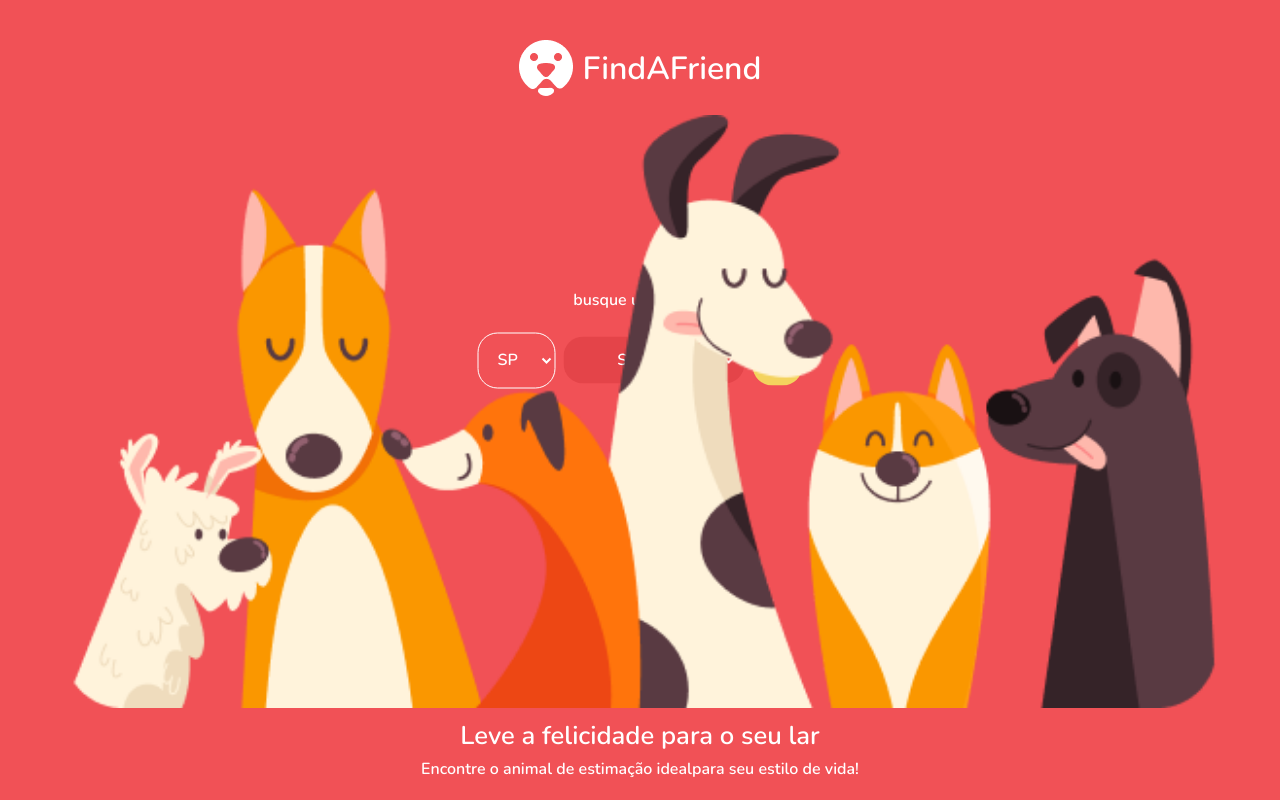
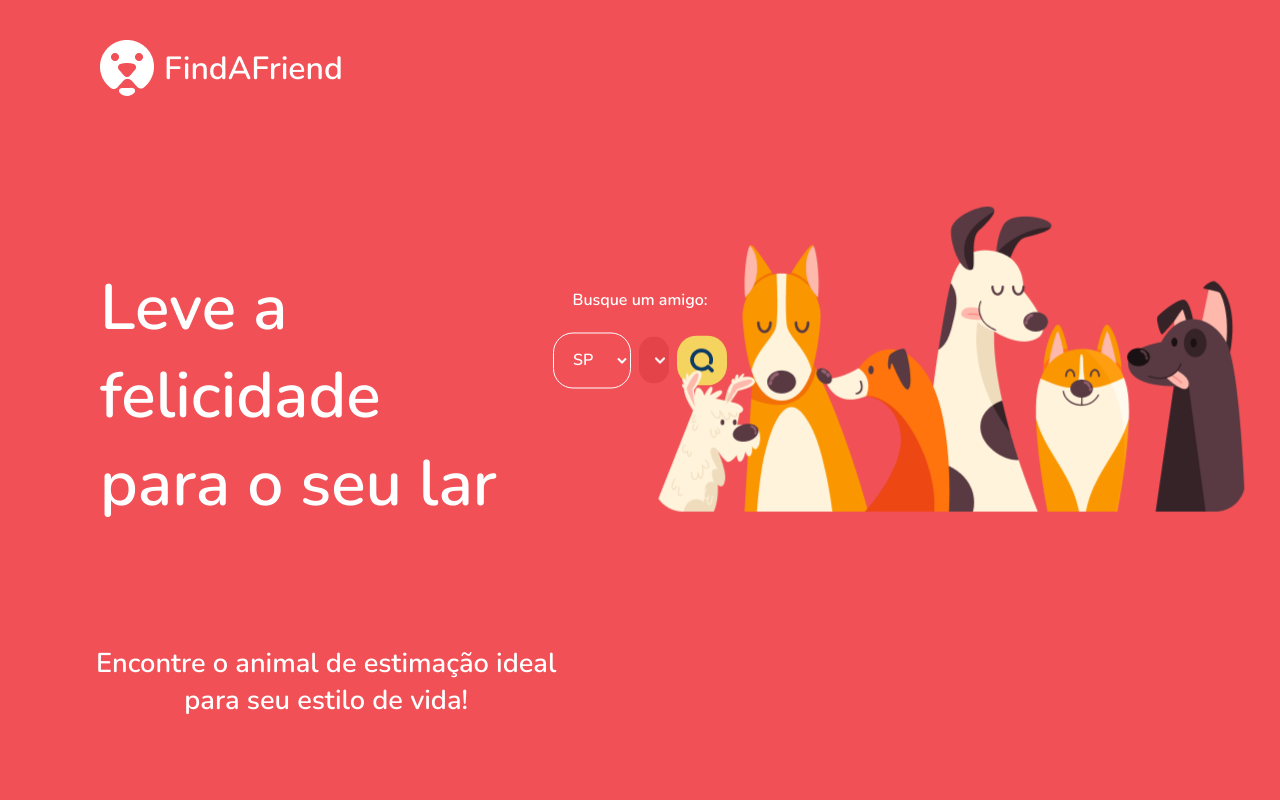
Before and after one commit to RuanDevz/FindAFriend, a plain HTML site: page index.html in a window 1280 px wide. Drawn offline with nearby package versions, Linux system fonts and the light colour scheme.

Commit message:
nootbook quase concluido

```diff
--- a/index.html
+++ b/index.html
@@ -18,7 +18,7 @@
     </header>
     <main>
         <div class="buscaramigo">
-            <p>busque um amigo:</p>
+            <p>Busque um amigo:</p>
         </div>
         <div class="cidades">
             <select id="sigla" name="estado">
@@ -51,41 +51,17 @@
                 <option value="TO">TO</option>
               </select>
               <select id="cidade" name="estado">
-                <option value="AC">Acre</option>
-                <option value="AL">Alagoas</option>
-                <option value="AP">Amapá</option>
-                <option value="AM">Amazonas</option>
-                <option value="BA">Bahia</option>
-                <option value="CE">Ceará</option>
-                <option value="DF">Distrito Federal</option>
-                <option value="ES">Espírito Santo</option>
-                <option value="GO">Goiás</option>
-                <option value="MA">Maranhão</option>
-                <option value="MT">Mato Grosso</option>
-                <option value="MS">Mato Grosso do Sul</option>
-                <option value="MG">Minas Gerais</option>
-                <option value="PA">Pará</option>
-                <option value="PB">Paraíba</option>
-                <option value="PR">Paraná</option>
-                <option value="PE">Pernambuco</option>
-                <option value="PI">Piauí</option>
-                <option value="RJ">Rio de Janeiro</option>
-                <option value="RN">Rio Grande do Norte</option>
-                <option value="RS">Rio Grande do Sul</option>
-                <option value="RO">Rondônia</option>
-                <option value="RR">Roraima</option>
-                <option value="SC">Santa Catarina</option>
-                <option selected value="SP">São Paulo</option>
-                <option value="SE">Sergipe</option>
-                <option value="TO">Tocantins</option>
               </select>
               <button id="buscar"></button>
         </div>
         <div class="imagens_e_textos">
             <img src="imagens/OBJECTS.png" alt="cachorros">
             <h2>Leve a felicidade para o seu lar</h2>
-            <p>Encontre o animal de estimação idealpara seu estilo de vida!</p>
+        </div>
+        <div class="subtitulo">
+            <p>Encontre o animal de estimação ideal <br> para seu estilo de vida!</p>
         </div>
     </main>
+    <script src="main.js"></script>
 </body>
 </html>
--- /dev/null
+++ b/main.js
@@ -0,0 +1,73 @@
+const estado = document.getElementById('sigla');
+const selectCidade = document.getElementById('cidade');
+
+const cidadesPorEstado = {
+
+    DF: [ "Brasília",],
+
+    RR: [  "Boa Vista", "Caracaraí", "Mucajaí",],
+
+    TO: [ "Palmas", "Araguaína", "Gurupi", "Porto Nacional", "Paraíso do Tocantins", "Guaraí", "Colinas do Tocantins", "Formoso do Araguaia", "Tocantinópolis", "Miracema do Tocantins", "Taguatinga", "Wanderlândia", "Xambioá", "Augustinópolis", "Ananás", "Araguatins", "Dianópolis", "São Miguel do Tocantins", "Nova Olinda", "Alvorada",],
+
+    SE: [ "Aracaju", "Nossa Senhora do Socorro", "Lagarto", "Itabaiana", "São Cristóvão", "Estância", "Tobias Barreto", "Itabaianinha", "Simão Dias", "Capela", "Propriá", "Poço Verde", "Nossa Senhora da Glória", "Porto da Folha", "Canindé de São Francisco", "Laranjeiras", "Barra dos Coqueiros", "Aquidabã", "Riachão do Dantas", "Boquim",],
+
+    RO: [ "Porto Velho", "Ji-Paraná", "Ariquemes", "Vilhena", "Cacoal", "Jaru", "Guajará-Mirim", "Rolim de Moura", "Pimenta Bueno", "Ouro Preto do Oeste", "Nova Mamoré", "Machadinho d'Oeste", "Buritis", "Espigão d'Oeste", "Candeias do Jamari", "Alta Floresta d'Oeste", "São Miguel do Guaporé", "Colorado do Oeste", "Mirante da Serra", "Monte Negro",],
+
+    RS: [  "Porto Alegre", "Caxias do Sul", "Pelotas", "Canoas", "Santa Maria", "Gravataí", "Viamão", "Novo Hamburgo", "São Leopoldo", "Rio Grande", "Alvorada", "Passo Fundo", "Uruguaiana", "Sapucaia do Sul", "Santa Cruz do Sul", "Cachoeirinha", "Bagé", "Bento Gonçalves", "Esteio", "Ijuí",],
+
+    RN: [ "Natal", "Mossoró", "Parnamirim", "São Gonçalo do Amarante", "Macaíba", "Ceará-Mirim", "Caicó", "Assu", "Currais Novos", "São José de Mipibu", "Santa Cruz", "Nova Cruz", "Apodi", "João Câmara", "Pau dos Ferros", "Areia Branca", "Macau", "Baraúna", "Canguaretama", "Goianinha",],
+
+    RJ: [ "Rio de Janeiro", "São Gonçalo", "Duque de Caxias", "Nova Iguaçu", "Niterói", "Belford Roxo", "São João de Meriti", "Campos dos Goytacazes", "Petrópolis", "Volta Redonda", "Magé", "Itaboraí", "Mesquita", "Cabo Frio", "Angra dos Reis", "Macaé", "Nilópolis", "Teresópolis", "Barra Mansa", "Queimados",],
+
+    PI: [  "Teresina", "Parnaíba", "Picos", "Piripiri", "Campo Maior", "Floriano", "Barras", "Pedro II", "Altos", "José de Freitas", "Luzilândia", "Oeiras", "Batalha", "Esperantina", "Miguel Alves", "Castelo do Piauí", "União", "Cocal", "São João do Piauí", "Valença do Piauí",
+],
+    PE: ["Recife", "Jaboatão dos Guararapes", "Olinda", "Caruaru", "Paulista", "Petrolina", "Cabo de Santo Agostinho", "Camaragibe", "Garanhuns", "Vitória de Santo Antão", "Igarassu", "São Lourenço da Mata", "Santa",],
+
+    PR: [  "Curitiba", "Londrina", "Maringá", "Ponta Grossa", "Cascavel", "São José dos Pinhais", "Foz do Iguaçu", "Colombo", "Guarapuava", "Paranaguá", "Araucária", "Toledo", "Apucarana", "Pinhais", "Campo Largo", "Arapongas", "Cambé", "Paranavaí", "Almirante Tamandaré", "Umuarama",],
+
+    PB: [ "João Pessoa", "Campina Grande", "Santa Rita", "Patos", "Bayeux", "Cabedelo", "Sousa", "Cajazeiras", "Guarabira", "Mamanguape", "Queimadas", "Esperança", "Monteiro", "Pombal", "Catolé do Rocha", "Rio Tinto", "Areia", "Solânea", "Alagoa Grande", "Itaporanga",],
+
+    PA: [ "Belém", "Ananindeua", "Santarém", "Marabá", "Castanhal", "Parauapebas", "Abaiara", "Cametá", "Capanema", "Bragança", "Moju", "Tucuruí", "Barcarena", "Altamira", "Tailândia", "Breves", "Itaituba", "Capitão Poço", "Igarapé-Miri", "Oriximiná",],
+
+    MG: [  "Belo Horizonte", "Uberlândia", "Contagem", "Juiz de Fora", "Betim", "Montes Claros", "Ribeirão das Neves", "Uberaba", "Governador Valadares", "Ipatinga", "Sete Lagoas", "Divinópolis", "Santa Luzia", "Ibirité", "Poços de Caldas", "Patos de Minas", "Teófilo Otoni", "Sabará", "Varginha", "Itabira",],
+
+    MS: [ "Campo Grande", "Dourados", "Três Lagoas", "Corumbá", "Naviraí", "Ponta Porã", "Sidrolândia", "Aquidauana", "Maracaju", "Nova Andradina", "Coxim", "Amambai", "Paranaíba", "Rio Brilhante", "Jardim", "Bela Vista", "Miranda", "Ribas do Rio Pardo", "Cassilândia", "Caarapó",],
+
+    MT: [  "Cuiabá", "Várzea Grande", "Rondonópolis", "Sinop", "Tangará da Serra", "Cáceres", "Sorriso", "Lucas do Rio Verde", "Primavera do Leste", "Barra do Garças", "Alta Floresta", "Nova Mutum", "Pontes e Lacerda", "Campo Verde", "Juína", "Colniza", "Guiratinga", "Poconé", "Peixoto de Azevedo", "Juara"],
+
+    MA : ["São Luís", "Imperatriz", "Timon", "Caxias", "Codó", "Paço do Lumiar", "Açailândia", "Bacabal", "Balsas", "Santa Inês", "Barra do Corda", "Pinheiro", "Chapadinha", "Santa Luzia", "Grajaú", "Viana", "Coroatá", "Itapecuru Mirim", "Pedreiras", "Zé Doca",],
+
+    GO: [ "Goiânia", "Aparecida de Goiânia", "Anápolis", "Rio Verde", "Luziânia", "Águas Lindas de Goiás", "Valparaíso de Goiás", "Trindade", "Formosa", "Novo Gama", "Catalão", "Senador Canedo", "Itumbiara", "Jataí", "Planaltina", "Cristalina", "Porangatu", "Inhumas", "Mineiros", "Jaraguá",],
+
+    ES: [ "Vitória", "Vila Velha", "Serra", "Cariacica", "Linhares", "São Mateus", "Colatina", "Guarapari", "Aracruz", "Nova Venécia", "Barra de São Francisco", "Santa Maria de Jetibá", "Castelo", "Itapemirim", "Conceição da Barra", "Alegre", "Mimoso do Sul", "Domingos Martins", "Baixo Guandu", "Iúna",],
+
+    CE: ["Fortaleza", "Caucaia", "Juazeiro do Norte", "Maracanaú", "Sobral", "Crato", "Itapipoca", "Maranguape", "Iguatu", "Quixadá", "Canindé", "Pacatuba", "Quixeramobim", "Aquiraz", "Russas", "Acaraú", "Horizonte", "Camocim", "Limoeiro do Norte", "Tauá",],
+
+    AL: ["Maceió", "Arapiraca", "Rio Largo", "Palmeira dos Índios", "União dos Palmares", "São Miguel dos Campos", "Penedo", "Coruripe", "Delmiro Gouveia", "Marechal Deodoro", "Campo Alegre", "Santana do Ipanema", "Atalaia", "Pilar", "Viçosa", "Teotônio Vilela", "Girau do Ponciano", "Marechal Thaumaturgo",],
+
+    AP: ["Macapá", "Santana", "Laranjal do Jari", "Oiapoque", "Mazagão", "Porto Grande", "Tartarugalzinho", "Pedra Branca do Amapari", "Serra do Navio", "Amapá",],
+
+    AM: ["Manaus", "Parintins", "Itacoatiara", "Manacapuru", "Coari", "Tabatinga", "São Gabriel da Cachoeira", "Maués", "Tefé", "Iranduba", "Benjamin Constant", "Autazes", "Barcelos", "Novo Airão", "Borba", "Manicoré", "Careiro da Várzea", "Presidente Figueiredo", "Eirunepé", "Rio Preto da Eva", "Humaitá"],
+
+    BA: ["Salvador", "Feira de Santana", "Vitória da Conquista", "Camaçari", "Itabuna", "Juazeiro", "Lauro de Freitas", "Ilhéus", "Jequié", "Teixeira de Freitas", "Alagoinhas", "Barreiras", "Porto Seguro", "Simões Filho", "Paulo Afonso", "Eunápolis", "Santo Antônio de Jesus", "Senhor do Bonfim", "Valença", "Candeias", "Guanambi", "Jacobina", "Serrinha", "Dias d'Ávila", "Casa Nova", "Campo Formoso", "Euclides da Cunha", "São Francisco do Conde", "Brumado", "Irecê", "Itapetinga", "São Sebastião do Passé",],
+
+    AC: ["Acrelândia", "Assis Brasil", "Brasiléia", "Bujari", "Capixaba", "Cruzeiro do Sul", "Epitaciolândia", "Feijó", "Jordão", "Mâncio Lima", "Manoel Urbano", "Marechal Thaumaturgo", "Plácido de Castro", "Porto Acre", "Porto Walter", "Rio Branco", "Rodrigues Alves", "Santa Rosa do Purus", "Sena Madureira", "Senador Guiomard", "Tarauacá", "Xapuri",],
+
+
+    SP: ["São Paulo", "Campinas", "Santo André", "São Bernardo do Campo", "Guarulhos", "Osasco", "Santos", "São José dos Campos", "Ribeirão Preto", "Sorocaba", "Barueri", "Jundiaí", "Diadema", "Mauá", "Itaquaquecetuba", "Taboão da Serra", "Carapicuíba", "Embu das Artes", "Franco da Rocha", "Itapecerica da Serra", "Poá", "Ferraz de Vasconcelos", "Bragança Paulista", "Itapevi", "Mogi das Cruzes", "Suzano", "Araraquara", "Atibaia", "Hortolândia", "Itatiba", "Jaguariúna", "Limeira", "Mairiporã", "Marília", "Pindamonhangaba", "Rio Claro", "Santa Bárbara d'Oeste", "São Carlos", "São Roque", "Valinhos",],
+
+};
+
+
+estado.addEventListener("change", () => {
+  const estadoselecionado = estado.value;
+  const cidadesfiltrada = cidadesPorEstado[estadoselecionado];
+
+  selectCidade.innerHTML = "<option value=''>Selecione uma cidade</option>";
+  cidadesfiltrada.forEach(cidade => {
+    const option = document.createElement("option");
+    option.value = cidade;
+    option.textContent = cidade;
+    selectCidade.appendChild(option);
+  });
+});
--- a/style.css
+++ b/style.css
@@ -18,6 +18,7 @@ header{
     gap: 10px;
     flex-direction: row-reverse;
     margin-top: 40px;
+    padding-bottom: 20px;
 }
 
 .buscaramigo{
@@ -117,3 +118,52 @@ select#cidade{
     margin: 10px 0;
     border: none;
 }
+
+@media screen and (min-width: 1280px) {
+
+    header{
+        max-width: 400px;
+        display: flex;
+        justify-content: left;
+        margin-left: 100px;
+    }
+    .imagens_e_textos{
+        display: flex;
+        flex-direction: row-reverse;
+        justify-content: space-around;
+    }
+
+    .imagens_e_textos h2{
+        position: relative;
+        top: 50%;
+        left: 0%;
+        transform: translate(0%, -75%);
+        max-width: 400px;
+        font-size: 4em;
+        font-style: normal;
+        margin-left: 100px;
+        text-align: left;
+        font-style: bold;
+    }
+
+    .imagens_e_textos p{
+        display: none;
+    }
+    .imagens_e_textos img{
+        position: relative;
+        top: 50%;
+        left: 0%;
+        transform: translate(10%, -88%);
+        width: 592px;
+    }
+
+    .subtitulo{
+        position: absolute;
+        top: 80%;
+        left: 7.5%;
+    }
+
+    .subtitulo p{
+        font-size: 1.7em;
+    }
+  }
```
